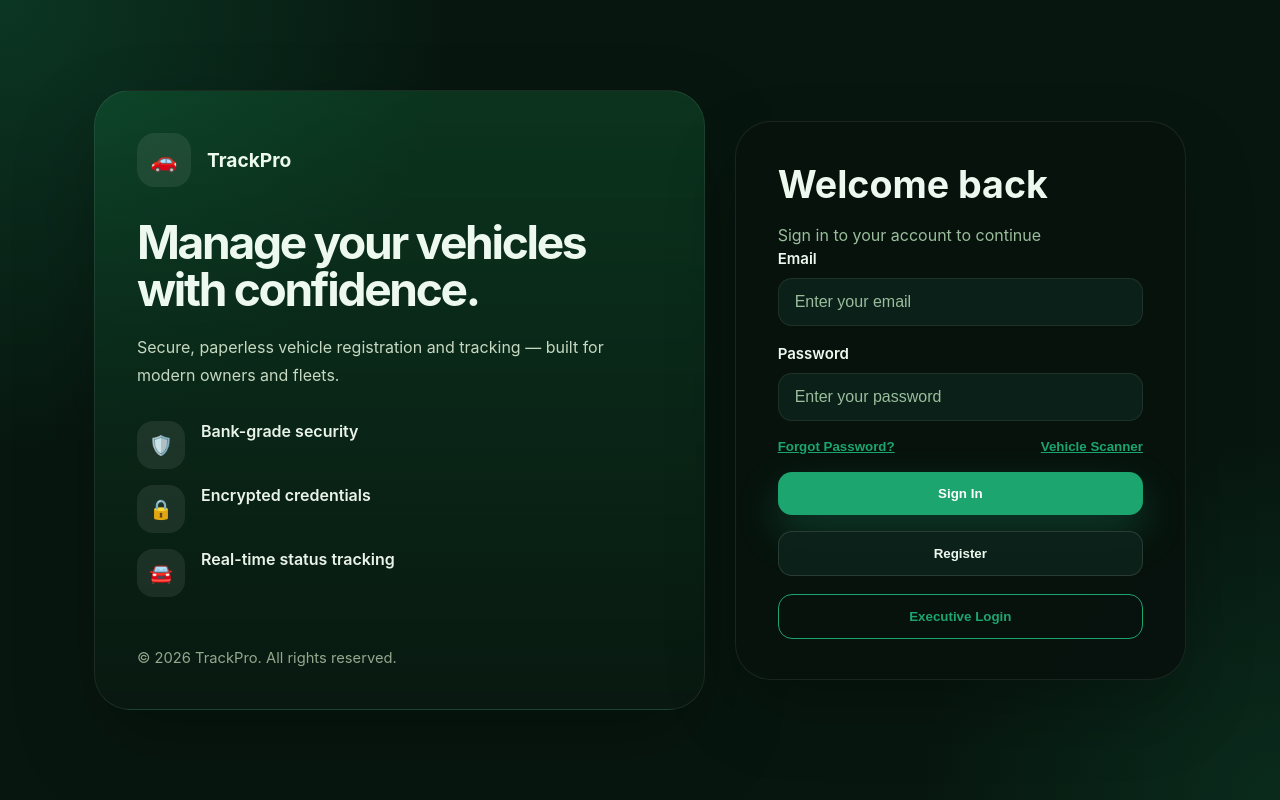
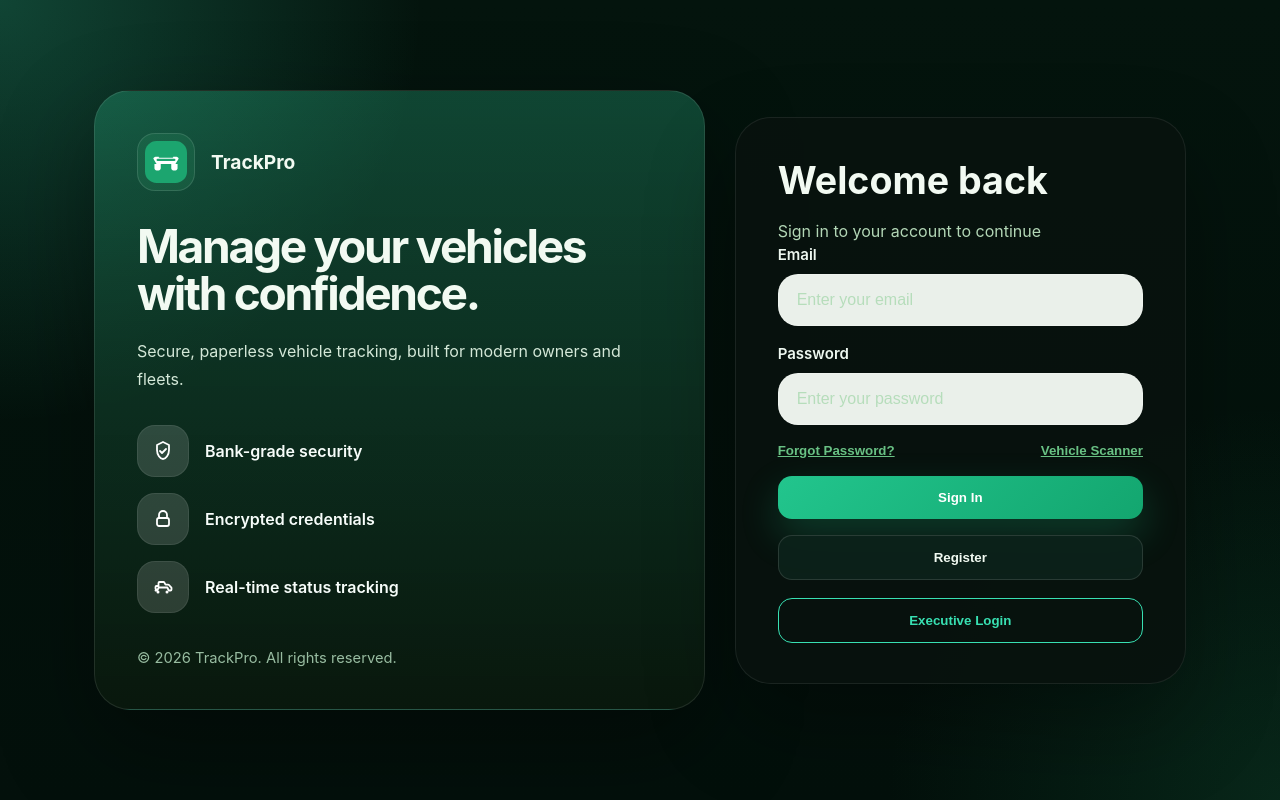
Before and after one commit to vedhanshravi/tracking-system, a React (Create React App) app in the folder seperate-frontend/: page / in a window 1280 px wide. Built offline with nearby package versions, Linux system fonts and the light colour scheme.

Commit message:
Updated code

```diff
--- a/seperate-frontend/src/App.css
+++ b/seperate-frontend/src/App.css
@@ -1,12 +1,17 @@
 :root {
   color-scheme: dark;
-  --background: #07170f;
-  --surface: rgba(11, 33, 26, 0.96);
-  --surface-strong: rgba(13, 36, 27, 0.98);
-  --text: #edf9ef;
-  --muted: #9abd9c;
-  --primary: #1ca56f;
-  --primary-soft: rgba(28, 165, 111, 0.18);
+  --background: #04140d;
+  --surface: rgba(9, 24, 15, 0.95);
+  --surface-strong: rgba(10, 27, 17, 0.98);
+  --card: rgba(7, 18, 13, 0.94);
+  --text: #f2faf2;
+  --muted: #b3d7b6;
+  --secondary-text: #d4e8d8;
+  --primary: #38e0b2;
+  --primary-dark: #24b986;
+  --primary-soft: rgba(56, 224, 178, 0.20);
+  --input-bg: rgba(244, 250, 244, 0.96);
+  --input-text: #0f2d1d;
   --danger: #c14755;
   --danger-soft: rgba(193, 71, 85, 0.16);
   --border: rgba(255, 255, 255, 0.08);
@@ -26,9 +31,9 @@ body,
 body {
   margin: 0;
   font-family: 'Inter', system-ui, -apple-system, BlinkMacSystemFont, 'Segoe UI', sans-serif;
-  background: radial-gradient(circle at top left, rgba(28, 165, 111, 0.22), transparent 30%),
-    radial-gradient(circle at bottom right, rgba(28, 165, 111, 0.14), transparent 24%),
-    var(--background);
+  background: radial-gradient(circle at top left, rgba(56, 224, 178, 0.24), transparent 28%),
+    radial-gradient(circle at bottom right, rgba(22, 110, 70, 0.24), transparent 26%),
+    linear-gradient(180deg, #04140d 0%, #03100b 100%);
   color: var(--text);
 }
 
@@ -68,9 +73,9 @@ body {
   min-height: 620px;
   border-radius: 36px;
   padding: 42px;
-  background: linear-gradient(180deg, rgba(26, 154, 82, 0.22), rgba(9, 25, 17, 0.98));
-  border: 1px solid rgba(255, 255, 255, 0.08);
-  box-shadow: 0 35px 80px rgba(0, 0, 0, 0.26);
+  background: linear-gradient(180deg, rgba(48, 200, 150, 0.28), rgba(9, 24, 13, 0.98));
+  border: 1px solid rgba(255, 255, 255, 0.1);
+  box-shadow: 0 35px 95px rgba(0, 0, 0, 0.36);
 }
 
 .brand-badge {
@@ -80,14 +85,19 @@ body {
 }
 
 .brand-logo {
-  width: 54px;
-  height: 54px;
+  width: 58px;
+  height: 58px;
   display: grid;
   place-items: center;
   border-radius: 18px;
-  background: rgba(255, 255, 255, 0.08);
-  color: var(--text);
-  font-size: 1.35rem;
+  background: rgba(46, 152, 103, 0.22);
+  box-shadow: inset 0 0 0 1px rgba(255, 255, 255, 0.12);
+}
+
+.brand-logo-img {
+  width: 42px;
+  height: 42px;
+  object-fit: contain;
 }
 
 .brand-name {
@@ -105,7 +115,7 @@ body {
 .hero-copy p {
   margin: 20px 0 0;
   max-width: 560px;
-  color: #c6d8c1;
+  color: var(--secondary-text);
   font-size: 1rem;
   line-height: 1.75;
 }
@@ -118,28 +128,34 @@ body {
 .feature-item {
   display: flex;
   gap: 16px;
-  align-items: flex-start;
+  align-items: center;
 }
 
 .feature-icon {
-  width: 48px;
-  height: 48px;
+  width: 52px;
+  height: 52px;
   display: grid;
   place-items: center;
-  border-radius: 16px;
-  background: rgba(255, 255, 255, 0.08);
-  color: var(--primary);
-  font-size: 1.2rem;
+  border-radius: 18px;
+  background: rgba(255, 255, 255, 0.14);
+  color: #ffffff;
+  box-shadow: inset 0 0 0 1px rgba(255, 255, 255, 0.08);
+}
+
+.feature-icon svg {
+  width: 24px;
+  height: 24px;
+  display: block;
 }
 
 .feature-text {
-  color: #eaf3e8;
+  color: #f7fdfa;
   font-weight: 600;
 }
 
 .panel-footer {
   margin-top: auto;
-  color: #94a88d;
+  color: #98bca1;
   font-size: 0.92rem;
 }
 
@@ -156,7 +172,7 @@ body {
   padding: 40px 42px;
   background: rgba(8, 18, 14, 0.95);
   border: 1px solid rgba(255, 255, 255, 0.08);
-  box-shadow: 0 32px 70px rgba(0, 0, 0, 0.24);
+  box-shadow: 0 40px 90px rgba(0, 0, 0, 0.32);
 }
 
 .auth-card h1 {
@@ -182,14 +198,15 @@ body {
   width: 100%;
   border: none;
   color: white;
-  background: linear-gradient(135deg, #0f8d52, #1dba76);
+  background: linear-gradient(135deg, #4ae8c2, #22d49d);
   padding: 16px 22px;
   cursor: pointer;
-  box-shadow: 0 18px 40px rgba(28, 165, 111, 0.28);
+  box-shadow: 0 18px 40px rgba(62, 232, 179, 0.30);
 }
 
 .primary-btn:hover {
   transform: translateY(-1px);
+  box-shadow: 0 18px 46px rgba(62, 232, 179, 0.40);
 }
 
 .secondary-btn {
@@ -213,13 +230,13 @@ body {
 }
 
 .outline-btn:hover {
-  background: rgba(28, 165, 111, 0.14);
+  background: rgba(56, 224, 178, 0.18);
 }
 
 .link-btn {
   border: none;
   background: transparent;
-  color: var(--primary);
+  color: #9fe0bc;
   padding: 0;
   text-decoration: underline;
 }
@@ -281,7 +298,7 @@ body {
 }
 
 .form-label {
-  color: var(--text);
+  color: #edf7ef;
   font-size: 0.94rem;
   font-weight: 600;
 }
@@ -290,26 +307,26 @@ body {
 .textarea-field,
 .select-field {
   width: 100%;
-  border: 1px solid var(--border);
-  border-radius: 14px;
-  padding: 14px 16px;
+  border: 1px solid rgba(255, 255, 255, 0.16);
+  border-radius: 20px;
+  padding: 16px 18px;
   font-size: 1rem;
-  color: var(--text);
-  background: rgba(13, 34, 27, 0.92);
+  color: var(--input-text);
+  background: var(--input-bg);
   outline: none;
   transition: border-color 0.2s ease, box-shadow 0.2s ease;
 }
 
 .input-field::placeholder,
 .textarea-field::placeholder {
-  color: var(--muted);
+  color: #b6ddbb;
 }
 
 .input-field:focus,
 .textarea-field:focus,
 .select-field:focus {
   border-color: var(--primary);
-  box-shadow: 0 0 0 4px rgba(28, 165, 111, 0.18);
+  box-shadow: 0 0 0 5px rgba(56, 224, 178, 0.26);
 }
 
 .textarea-field {
@@ -337,14 +354,15 @@ body {
 .primary-btn {
   border: none;
   color: white;
-  background: var(--primary);
+  background: linear-gradient(135deg, #22c58d, #13a66f);
   padding: 14px 22px;
   cursor: pointer;
+  box-shadow: 0 16px 38px rgba(34, 197, 139, 0.24);
 }
 
 .primary-btn:hover {
   transform: translateY(-1px);
-  box-shadow: 0 14px 30px rgba(28, 165, 111, 0.28);
+  box-shadow: 0 18px 44px rgba(34, 197, 139, 0.30);
 }
 
 .secondary-btn {
@@ -368,7 +386,7 @@ body {
 }
 
 .outline-btn:hover {
-  background: rgba(28, 165, 111, 0.12);
+  background: rgba(30, 166, 118, 0.14);
 }
 
 .danger-btn {
@@ -386,7 +404,7 @@ body {
 .link-btn {
   border: none;
   background: transparent;
-  color: var(--primary);
+  color: #69c184;
   padding: 0;
   text-decoration: underline;
   cursor: pointer;
@@ -437,7 +455,7 @@ body {
   gap: 8px;
   padding: 6px 14px;
   border-radius: 999px;
-  background: rgba(28, 165, 111, 0.16);
+  background: rgba(30, 166, 118, 0.16);
   color: #d4f1d9;
   font-weight: 600;
   font-size: 0.9rem;
@@ -446,16 +464,16 @@ body {
 .alert-banner {
   padding: 16px 20px;
   border-radius: 16px;
-  background: var(--danger-soft);
+  background: rgba(193, 71, 85, 0.14);
   border: 1px solid rgba(193, 71, 85, 0.22);
-  color: #f7d4d8;
+  color: #ffd6dd;
   margin-top: 24px;
 }
 
 .table-card {
   overflow-x: auto;
   border-radius: 18px;
-  border: 1px solid rgba(148, 163, 184, 0.16);
+  border: 1px solid rgba(255, 255, 255, 0.08);
 }
 
 .table-card table {
@@ -547,8 +565,8 @@ body {
 
 .dashboard-nav-item:hover,
 .dashboard-nav-item.active {
-  background: rgba(28, 165, 111, 0.18);
-  border-color: rgba(28, 165, 111, 0.28);
+  background: rgba(30, 166, 118, 0.16);
+  border-color: rgba(30, 166, 118, 0.28);
   color: #ffffff;
 }
 
@@ -685,9 +703,9 @@ body {
 }
 
 .pill-success {
-  background: rgba(28, 165, 111, 0.12);
+  background: rgba(30, 166, 118, 0.12);
   color: #d4f1d9;
-  border-color: rgba(28, 165, 111, 0.28);
+  border-color: rgba(30, 166, 118, 0.28);
 }
 
 .pill-danger {
@@ -808,7 +826,7 @@ body {
 }
 
 .dashboard-welcome-card .badge {
-  background: rgba(28, 165, 111, 0.16);
+  background: rgba(30, 166, 118, 0.18);
   color: #d4f1d9;
 }
 
--- a/seperate-frontend/src/pages/Login.js
+++ b/seperate-frontend/src/pages/Login.js
@@ -1,5 +1,6 @@
 import { useState } from "react";
 import { useNavigate } from "react-router-dom";
+import carLogo from "../trackpro-car.svg";
 
 function Login() {
   const [email, setEmail] = useState("");
@@ -41,26 +42,44 @@ function Login() {
       <div className="login-split">
         <section className="login-panel">
           <div className="brand-badge">
-            <div className="brand-logo">🚗</div>
+            <div className="brand-logo">
+              <img src={carLogo} alt="TrackPro logo" className="brand-logo-img" />
+            </div>
             <div className="brand-name">TrackPro</div>
           </div>
 
           <div className="hero-copy">
             <h2>Manage your vehicles with confidence.</h2>
-            <p>Secure, paperless vehicle registration and tracking — built for modern owners and fleets.</p>
+            <p>Secure, paperless vehicle tracking, built for modern owners and fleets.</p>
           </div>
 
           <div className="feature-list">
             <div className="feature-item">
-              <div className="feature-icon">🛡️</div>
+              <div className="feature-icon">
+                <svg viewBox="0 0 24 24" aria-hidden="true">
+                  <path d="M12 3l6 3v5c0 4.66-3.11 8.95-6 9-2.89-.05-6-4.34-6-9V6l6-3z" fill="none" stroke="currentColor" strokeWidth="1.8" strokeLinejoin="round" />
+                  <path d="M9 12l2 2 4-4" fill="none" stroke="currentColor" strokeWidth="1.8" strokeLinecap="round" strokeLinejoin="round" />
+                </svg>
+              </div>
               <div className="feature-text">Bank-grade security</div>
             </div>
             <div className="feature-item">
-              <div className="feature-icon">🔒</div>
+              <div className="feature-icon">
+                <svg viewBox="0 0 24 24" aria-hidden="true">
+                  <rect x="6" y="11" width="12" height="8" rx="2" fill="none" stroke="currentColor" strokeWidth="1.8" />
+                  <path d="M8 11V8a4 4 0 0 1 8 0v3" fill="none" stroke="currentColor" strokeWidth="1.8" strokeLinecap="round" />
+                </svg>
+              </div>
               <div className="feature-text">Encrypted credentials</div>
             </div>
             <div className="feature-item">
-              <div className="feature-icon">🚘</div>
+              <div className="feature-icon">
+                <svg viewBox="0 0 24 24" aria-hidden="true">
+                  <path d="M4.5 15.5h1.75l1.45-3h8.6l1.5 3H19.5a1 1 0 0 0 1-1v-1.5a1 1 0 0 0-.3-.7l-2.35-2.35a1 1 0 0 0-.7-.3H14.5l-1.3-2.4A1 1 0 0 0 12.4 7H8.5a1 1 0 0 0-1 1V11H5.5a1 1 0 0 0-1 1v1.5a1 1 0 0 0 1 1z" fill="none" stroke="currentColor" strokeWidth="1.8" strokeLinecap="round" strokeLinejoin="round" />
+                  <circle cx="7" cy="17" r="1.5" fill="currentColor" />
+                  <circle cx="16" cy="17" r="1.5" fill="currentColor" />
+                </svg>
+              </div>
               <div className="feature-text">Real-time status tracking</div>
             </div>
           </div>
```
Also changed, not shown: seperate-frontend/src/pages/AdminLogin.js (+24 -4 lines), seperate-frontend/src/trackpro-car.svg (added).
